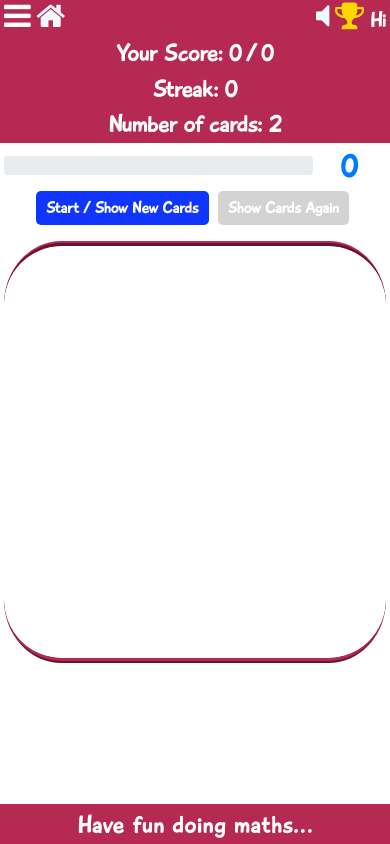
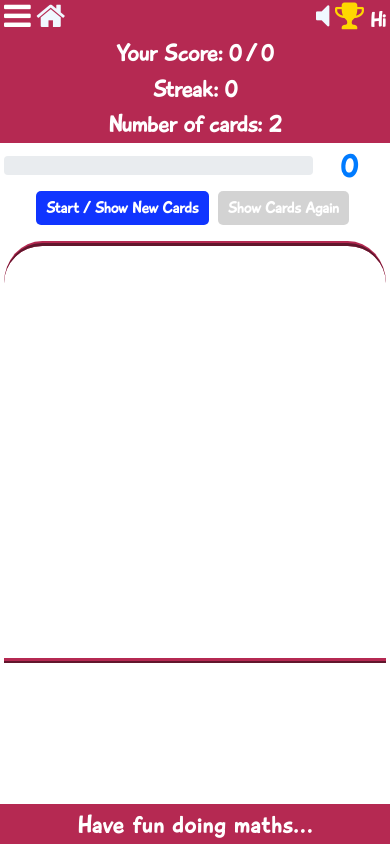
Before and after one commit to Gods1son/FlashMaster1.2, a plain HTML site: page index.html in a window 390 px wide. Drawn offline with Linux system fonts and the light colour scheme; some packages are replaced by stand-ins of ours.

Commit message:
Update index.css

```diff
--- a/index.css
+++ b/index.css
@@ -409,10 +409,10 @@ a:focus
     border-top-left-radius: 35%;*/
     border-bottom: 5px ridge #B52952; /*#1035ff;*/
     border-top: 5px ridge #B52952;
-    border-top-left-radius: 15%;
-    border-top-right-radius: 15%;
-    border-bottom-left-radius: 15%;
-    border-bottom-right-radius: 15%;
+    border-top-left-radius: 10%;
+    border-top-right-radius: 10%;
+    /*border-bottom-left-radius: 15%;
+    border-bottom-right-radius: 15%;*/
 }
 
 .answers{
```
